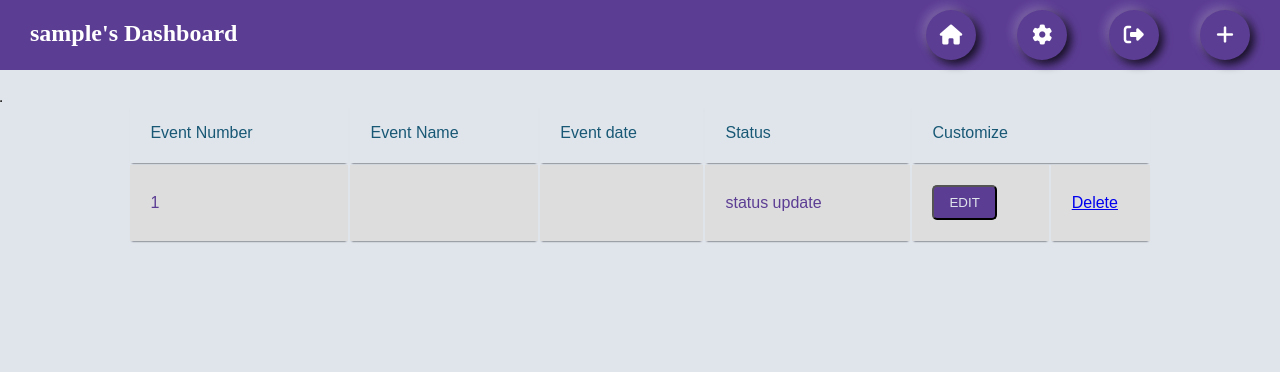
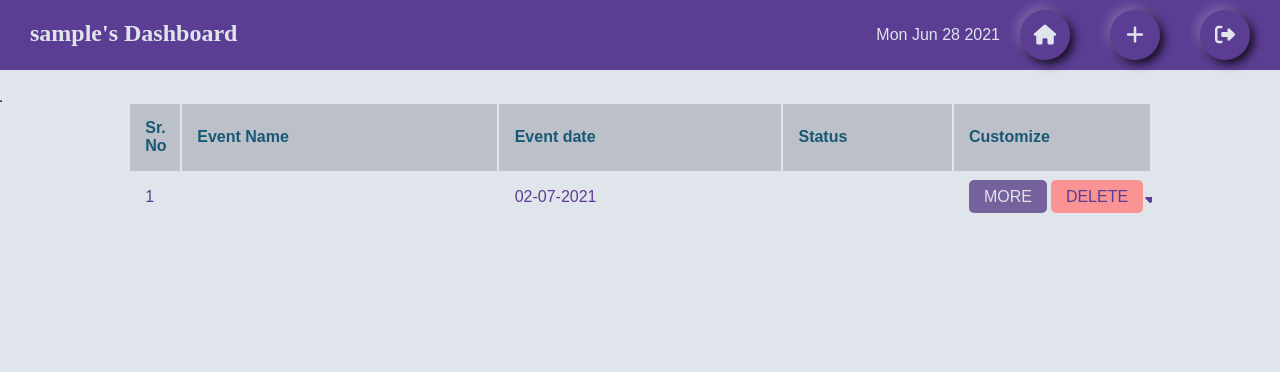
Before and after one commit to wiz4rd54/moontimes_website, a PHP site: page /dashboard.php in a window 1280 px wide. Shown: the top 372 px of the page. Run offline with PHP 8.4, Linux system fonts and the light colour scheme; the visitor is signed in with stand-in values (Sample User, id 1); tables that the repository leaves empty or names only in its code hold one stand-in row (values such as "Sample post"); data that the repository does not hold is empty; some libraries are stand-ins or nearby versions; some web fonts are replaced.

Commit message:
Update June 28th 3

```diff
--- a/dashboard.php
+++ b/dashboard.php
@@ -17,7 +17,7 @@ session_start();
     <head>
         <title>Dashboard</title>
         <meta name="viewport" content="width=device-width, initial-scale=1.0">
-        <link rel="stylesheet" href="dashboardstyle.css" type="text/css">
+        <link rel="stylesheet" href="dashboard_style.css" type="text/css">
         <script src="https://kit.fontawesome.com/2fef570697.js" crossorigin="anonymous"></script>
         <!--<script src="todo.js"></script>-->
         <script>
@@ -29,24 +29,25 @@ session_start();
                     ele.style.display = "none";
                 }
             };
+            function get_date(){
+                var date = new Date();
+                var n = date.toDateString();
+                document.getElementById("date").innerHTML = n;
+            };
         </script>
     </head>
-    <body>
+    <body onload="get_date()">
         <nav class="navbar">
             <h1 id="username"><?php echo $user_data['user_name']."'s";?> Dashboard </h1>
+
             <ul>
-                <li><a href="dashboard.php"><i class="fas fa-home"></i></a></li>
-                <li><a href="setting.php"><i class="fas fa-cog"></i></a></li>
                 <li><a href="logout.php"><i class="fas fa-sign-out-alt"></i></a></li>
                 <li><a href="newevent.php"><i class="fas fa-plus"></i></a></li>
+                <li><a href="dashboard.php"><i class="fas fa-home"></i></a></li>
+                <p id="date"></p>
             </ul>
         </nav>
         <main>
-            <!--<section class="quickstat">
-                <div class="stats"> Event Budget </div>
-                <div class="stats"> Cost </div>
-                <div class="stats"> Date </div>
-            </section>-->
             <table border="1">
             <?php
                 if(mysqli_num_rows($result)>0)
@@ -54,11 +55,11 @@ session_start();
             ?>
                 <table class="data">
                 <tr>
-                    <td>Event Number</td>
-                    <td>Event Name</td>
-                    <td>Event date</td>
-                    <td>Status </td>
-                    <td colspan="2">Customize</td>
+                    <th>Sr. No</th>
+                    <th>Event Name</th>
+                    <th>Event date</th>
+                    <th>Status </th>
+                    <th colspan="3">Customize</th>
                 </tr>
             <?php
                 $i = 0;
@@ -67,25 +68,28 @@ session_start();
                     $event_id = $row['event_id'];
             ?>
                 <tr>
-                    <td><?php echo $i+1;?></td>
+                    <td width="50px"><?php echo $i+1;?></td>
                     <td><?php echo $row["eventType"]; ?></td>
-                    <td><?php echo $row["eventDate"]; ?></td>
-                    <td><?php echo "status update";?></td>
-                    <td><?php echo '<button id="edit" onclick="myFunction('.$i.')">EDIT</button>'; ?></td>
-                    <td><?php echo '<a href="/delete.php?id='.$row['event_id'].'"/>Delete</a>';?></td>
+                    <td><?php echo date_format( date_create($row["eventDate"]),"d-m-Y"); ?></td>
+                    <td><?php echo $row["eventStatus"];?></td>
+                    <td style="width:80px;text-align:center;"><?php echo '<a id="edit" href="/Moontimes/moontimes_website/edit.php?id='.$row['event_id'].'"/>MORE</a>';?></td>
+                    <td style="width:8%;text-align:center;"><?php echo '<a id="delete" href="/Moontimes/moontimes_website/delete.php?id='.$row['event_id'].'"/>DELETE</a>';?></td>
+                    <td width="2%"><?php echo '<i onclick="myFunction('.$i.')" class="fas fa-sort-down"></i>'; ?></td>
                 </tr>
                 <tr>
-                    <td colspan="6" id="<?php echo $i;?>" style="display:none">
+                    <td colspan="7" id="<?php echo $i;?>" style="display:none" class="event_Data">
+                    <ul class="info">
                     <?php
                         $query1 = "SELECT * FROM events WHERE `event_id`='$event_id'";
                         $result1 = mysqli_query($con,$query1);
                         $event_detail = mysqli_fetch_assoc($result1);
-                        echo $event_detail['eventType'];
-                        echo $event_detail['eventDate'];
-                        echo $event_detail['eventPlace'];
-                        echo $event_detail['eventBudget'];
-                        echo $event_detail['eventDescription'];
-                    ?> </td>
+                        echo '<li>Event Name :- '.$event_detail['eventType'].'</li>';
+                        echo '<li>Event Date :- '.date_format( date_create($event_detail["eventDate"]),"d-m-Y").'</li>';
+                        echo '<li>Event Status :- <span class="status">'.$event_detail['eventStatus'].'</span></li>';
+                        echo '<li>Event Place :- '.$event_detail['eventPlace'].'</li>';
+                        echo '<li>Event Budget :- '.$event_detail['eventBudget'].'</li>';
+                        echo '<li>Event Description :- '.$event_detail['eventDescription'].'</li>';
+                    ?> </ul></td>
                 </tr>
             <?php
                 $i++;
--- a/dashboardstyle.css
+++ b/dashboard_style.css
@@ -22,18 +22,18 @@ body {
 }
 
 #username {
-    width: 70%;
-    color: white;
+    width: 60%;
+    color: #e0e5ec;
     padding: 20px 30px 0px 30px;
     font-family: 'Viaoda Libre';
 }
 
 .navbar ul {
     padding: 10px;
-    width: 30%;
+    width: 40%;
     display: flex;
-    flex-direction: row;
-    justify-content: space-between;
+    flex-direction:row-reverse;
+    align-items: center;
 }
 
 .navbar ul li {
@@ -52,8 +52,13 @@ body {
 	border-radius: 50%;
 }
 
+#date {
+    color: #e0e5ec;
+
+}
+
 .navbar a {
-    color: white;
+    color: #e0e5ec;
 }
 
 .navbar li:hover {
@@ -70,7 +75,6 @@ body {
     grid-template-columns: 1fr 1fr 1fr;
     grid-template-rows: 1fr;
     gap: 0px 15px;
-    grid-auto-flow: row;
     grid-template-areas:
       "stats1 stats2 stats3";
     text-align: center;
@@ -78,7 +82,7 @@ body {
 
 .stats {
     width: 80%;
-    height: 70px;
+    height: 30px;
     margin: auto;
     border-radius: 5px;
 }
@@ -107,9 +111,9 @@ body {
 .data td {
     font-weight: normal;
     font-size: 1em;
-    -webkit-box-shadow: 0 2px 2px -2px #0E1119;
+    /*-webkit-box-shadow: 0 2px 2px -2px #0E1119;
     -moz-box-shadow: 0 2px 2px -2px #0E1119;
-    box-shadow: 0 2px 2px -2px #0E1119;
+    box-shadow: 0 2px 2px -2px #0E1119;*/
 }
 
 
@@ -123,17 +127,17 @@ body {
 }
 
 .data td, .data th {
-    padding-bottom: 2%;
-    padding-top: 2%;
-    padding-left:2%;
+    padding-bottom: 1.5%;
+    padding-top: 1.5%;
+    padding-left:1.5%;
  }
 
-.data tr:nth-child(even) {
+.data tr:nth-child(1) {
     background-color: #ddd;
 }
 
 .data th {
-    background-color: #1F2739;
+    background-color: #bcc0c9;
 }
 
 @media (max-width: 800px) {
@@ -145,7 +149,35 @@ body {
 #edit {
     text-decoration: none;
     padding: 8px 15px;
+    background: #75619b;
+    color: #e0e5ec;
+    border-radius: 5px;
+    border:none;
+}
+
+#delete {
+    text-decoration: none;
+    padding: 8px 15px;
+    background: #fa9393;
+    border-radius: 5px;
+    color: #5c3d94;
+}
+
+.event_Data {
+    background: #dedede;
+}
+
+.event_Data ul {
+    width: 60%;
+}
+
+.event_Data li {
+    list-style-type: none;
+    margin-bottom: 10px;
+}
+
+.event_Data .status {
+    padding: 2px;
     background: #5c3d94;
     color: #e0e5ec;
-    border-radius: 5px;
 }
--- a/delete.php
+++ b/delete.php
@@ -11,7 +11,8 @@ session_start();
         header("Location: dashboard.php");
         die;
     }
-    else {
-        echo $id;
+    else
+    {
+        echo "Could Not perform the requested action !!";
     }
 ?>
--- a/function.php
+++ b/function.php
@@ -35,9 +35,3 @@ function random_num($length)
     }
     return $text;
 }
-
-//$id = $_GET['id'];
-//$query = "DELETE FROM events WHERE `event_id`='.$id.'";
-//mysqli_query($con,$query);
-//header("Location: dashboard.php");
-?>
--- a/newevent.php
+++ b/newevent.php
@@ -15,7 +15,7 @@ session_start();
         $event_budget = $_POST['event_Budget'];
         $event_des = $_POST['event_Description'];
         $event_id = random_num(20);
-        $query = "INSERT INTO `events` (`user_id`,`event_id`,`eventType`,`eventDate`,`eventPlace`,`eventBudget`,`eventDescription`) VALUES ('$user_id','$event_id','$event_type','$event_date','$event_place','$event_budget','$event_des')";
+        $query = "INSERT INTO `events` (`user_id`,`event_id`,`eventType`,`eventDate`,`eventStatus`,`eventPlace`,`eventBudget`,`eventDescription`) VALUES ('$user_id','$event_id','$event_type','$event_date','Upcoming','$event_place','$event_budget','$event_des')";
         $result = mysqli_query($con,$query);
         if ($result)
         {
@@ -28,7 +28,7 @@ session_start();
 <!DOCTYPE html>
 <html>
     <head>
-        <title>Signup</title>
+        <title>New Event</title>
         <meta name="viewport" content="width=device-width, initial-scale=1.0">
         <link rel="stylesheet" href="newevent.css" type="text/css">
         <script src="https://kit.fontawesome.com/2fef570697.js" crossorigin="anonymous"></script>
@@ -37,7 +37,7 @@ session_start();
         <nav>
             <p> <a href="dashboard.php"> <i class="fas fa-arrow-circle-left"></i> Back </a></p>
         </nav>
-        <form method="post" class="form">
+        <form method="POST" class="form">
             <h1> Create New Event </h1>
             <input class="input" type="text" placeholder="Event name" name="event_Type" required>
             <input class="input" type="date" name="event_Date" required>
```
Also changed, not shown: edit.php (added, +57 -0 lines).
